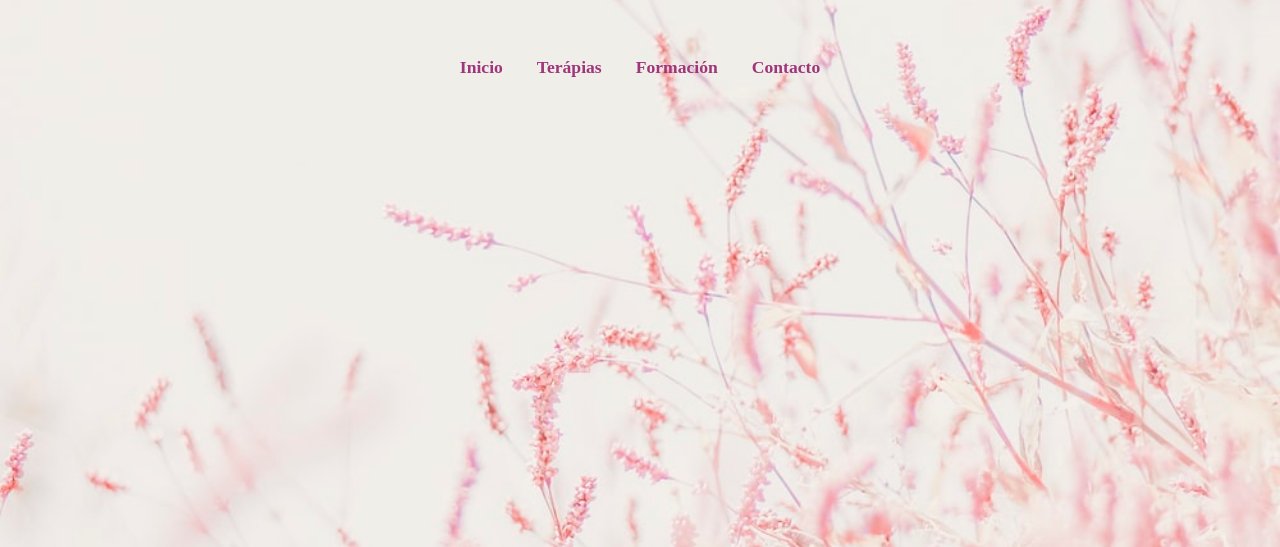
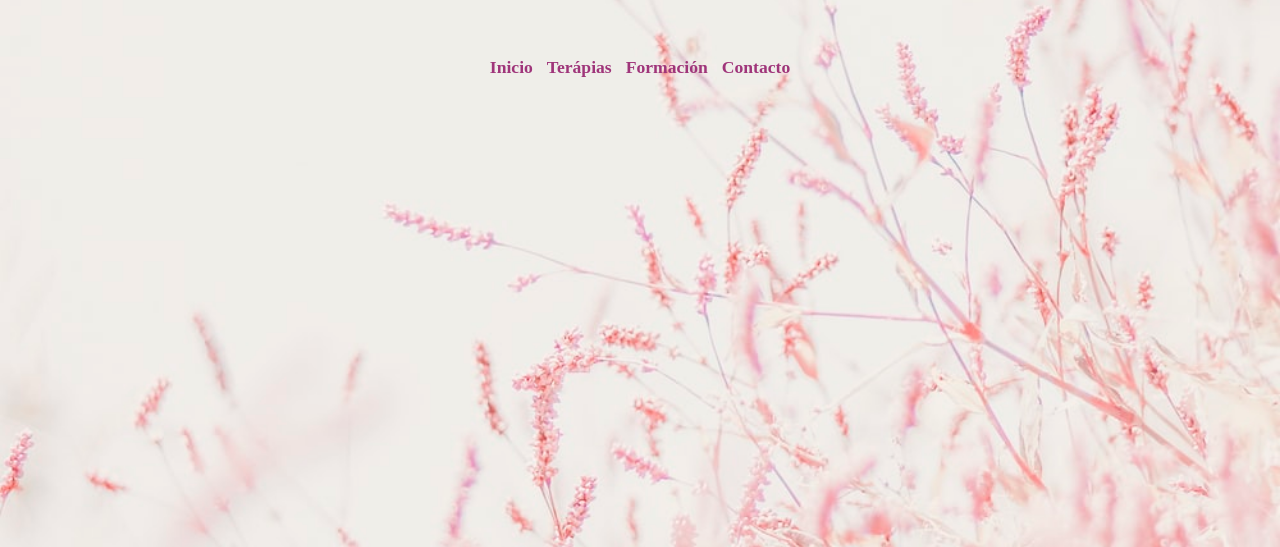
Before and after one commit to Manson1945/Sitio-veci, a plain HTML site: page index.html in a window 1280 px wide. Shown: the part 121-668 px from the top of the page. Drawn offline with Linux system fonts and the light colour scheme; a web font is replaced by a local one.

Commit message:
cuarto commit

```diff
--- a/CSS/style.css
+++ b/CSS/style.css
@@ -77,7 +77,7 @@ nav {
 nav a {
 
     font-size: 1.1rem;
-    margin:15px;
+    margin:5px;
     font-weight: bold;
     text-decoration: none;
     text-align: center;
```
